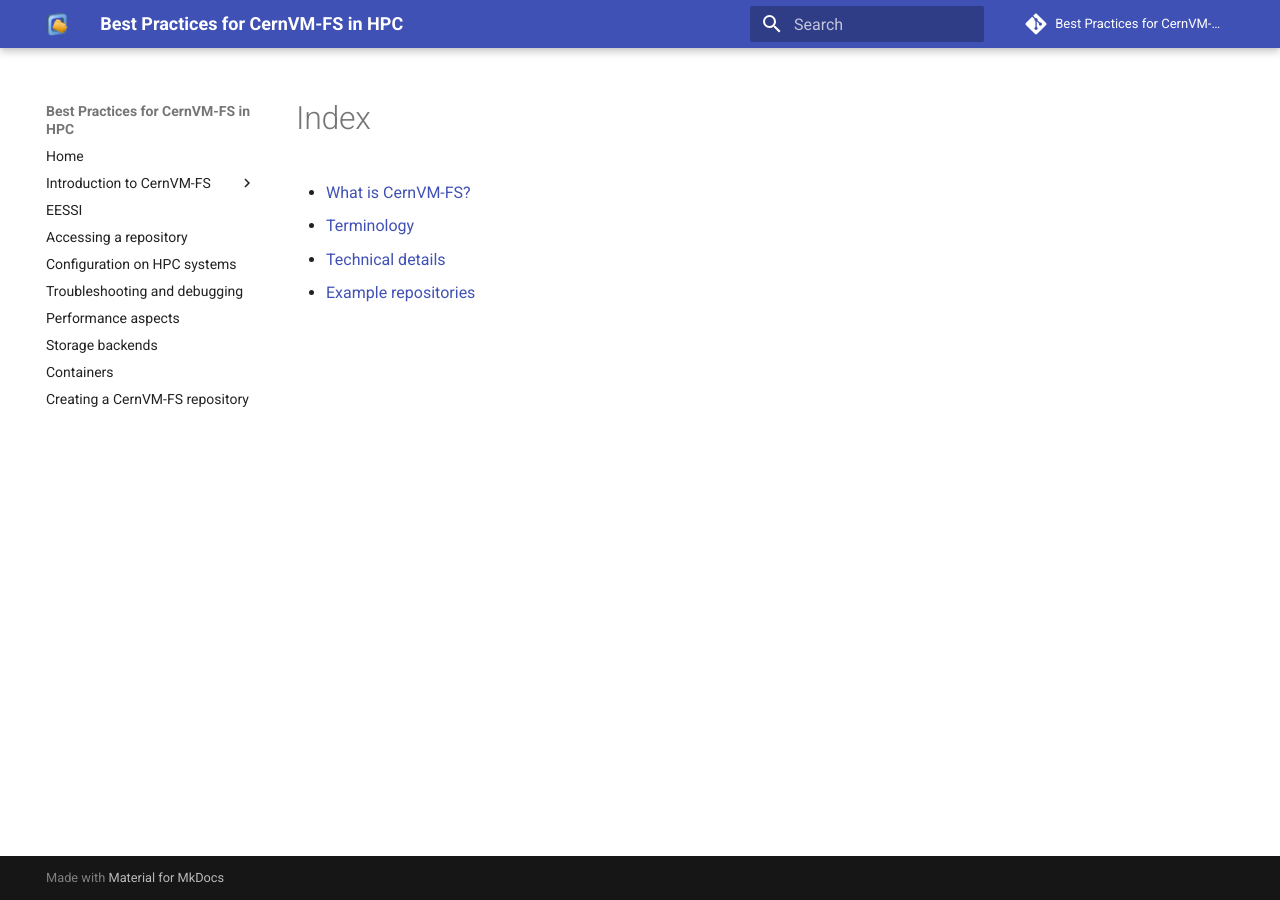
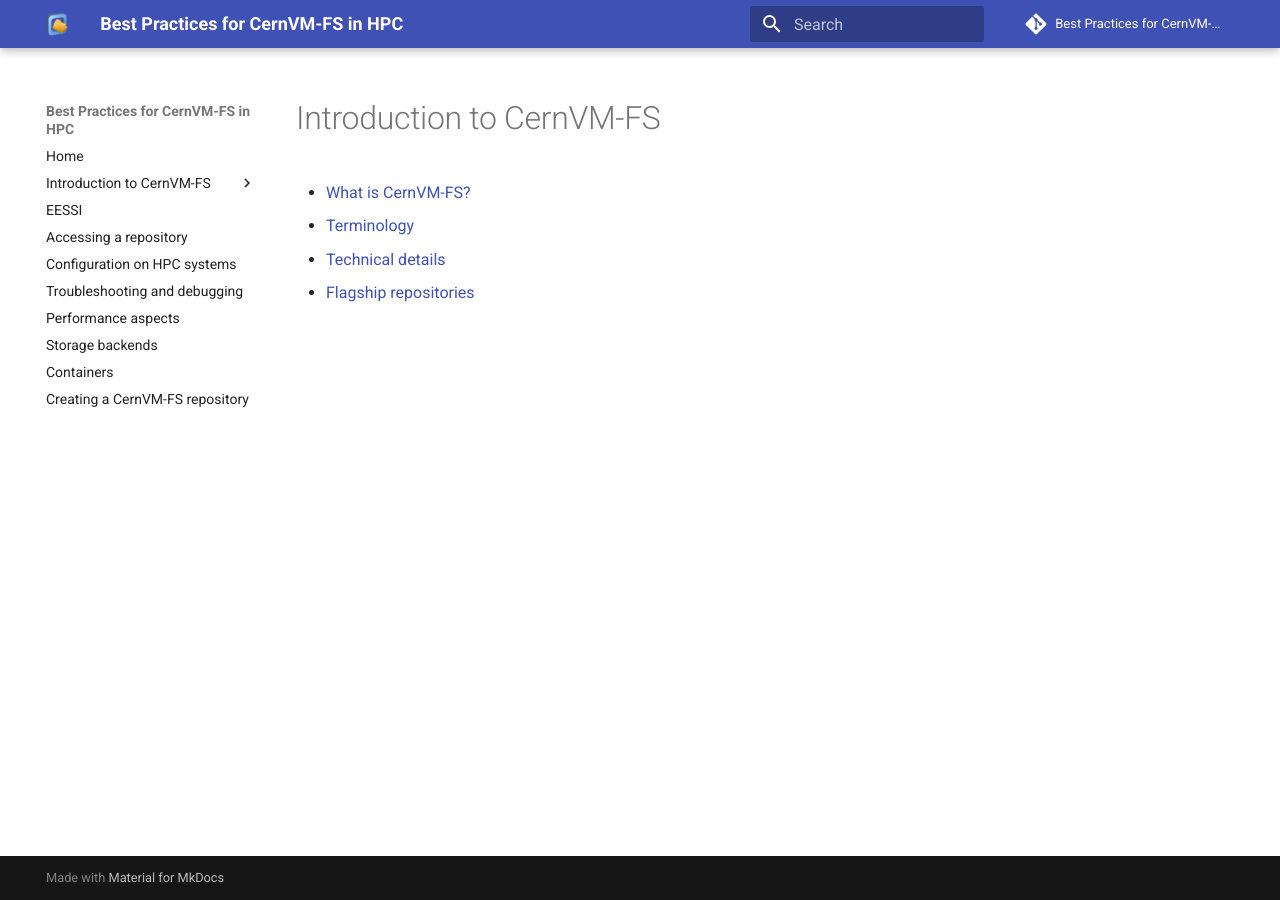
Before and after one commit to multixscale/cvmfs-tutorial-hpc-best-practices, an MkDocs documentation site: the page built from docs/cvmfs/index.md, in a window 1280 px wide. Built offline with MkDocs 1.6.1 and Material for MkDocs 9.7.7, drawn with Linux system fonts in a browser that asks for light colours; comment, search, counter and statistics services are not loaded.

Commit message:
rename page with example CernVM-FS repositories to 'Flagship repositories'

```diff
--- a/docs/cvmfs/index.md
+++ b/docs/cvmfs/index.md
@@ -1,4 +1,6 @@
+# Introduction to CernVM-FS
+
 - [What is CernVM-FS?](what_is_cvmfs.md)
 - [Terminology](terminology.md)
 - [Technical details](technical_details.md)
-- [Example repositories](repositories.md)
+- [Flagship repositories](repositories.md)
--- a/mkdocs.yml
+++ b/mkdocs.yml
@@ -15,7 +15,7 @@
     - What is CernVM-FS?: cvmfs/what_is_cvmfs.md
     - Terminology: cvmfs/terminology.md
     - Technical details: cvmfs/technical_details.md
-    - Example repositories: cvmfs/repositories.md
+    - Flagship repositories: cvmfs/repositories.md
   - EESSI: 01_eessi.md
   - Accessing a repository: 02_access.md
   - Configuration on HPC systems: 03_configuration.md
```
Also changed, not shown: docs/index.md (+1 -1 lines).
